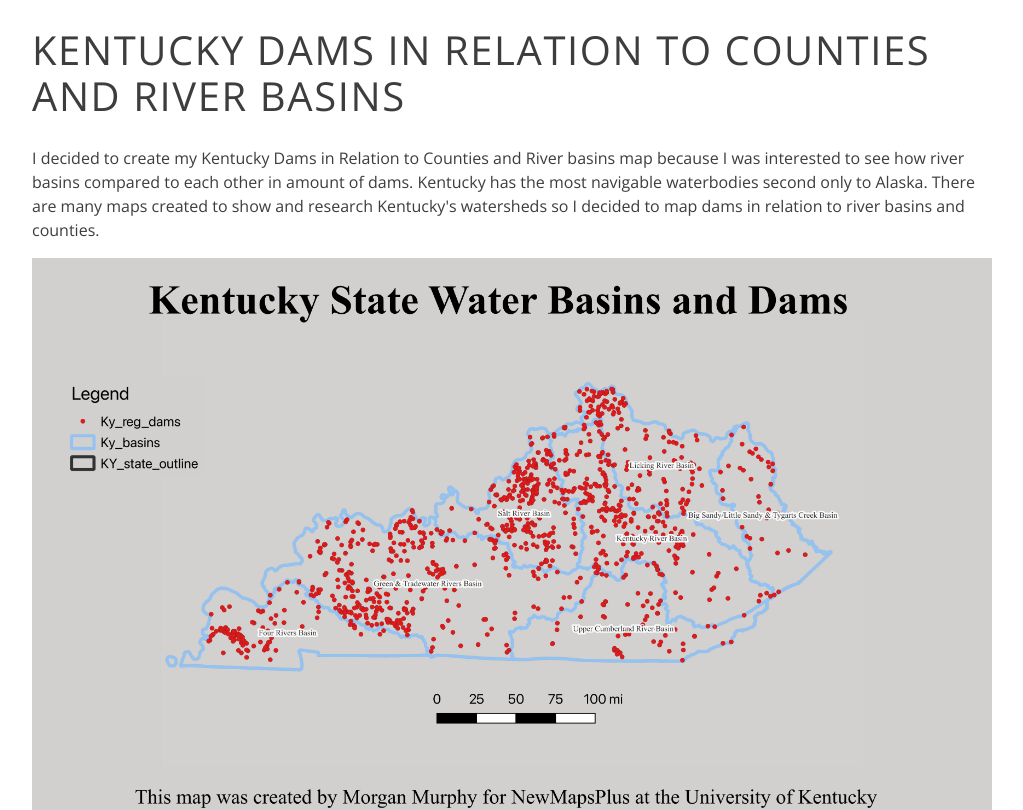
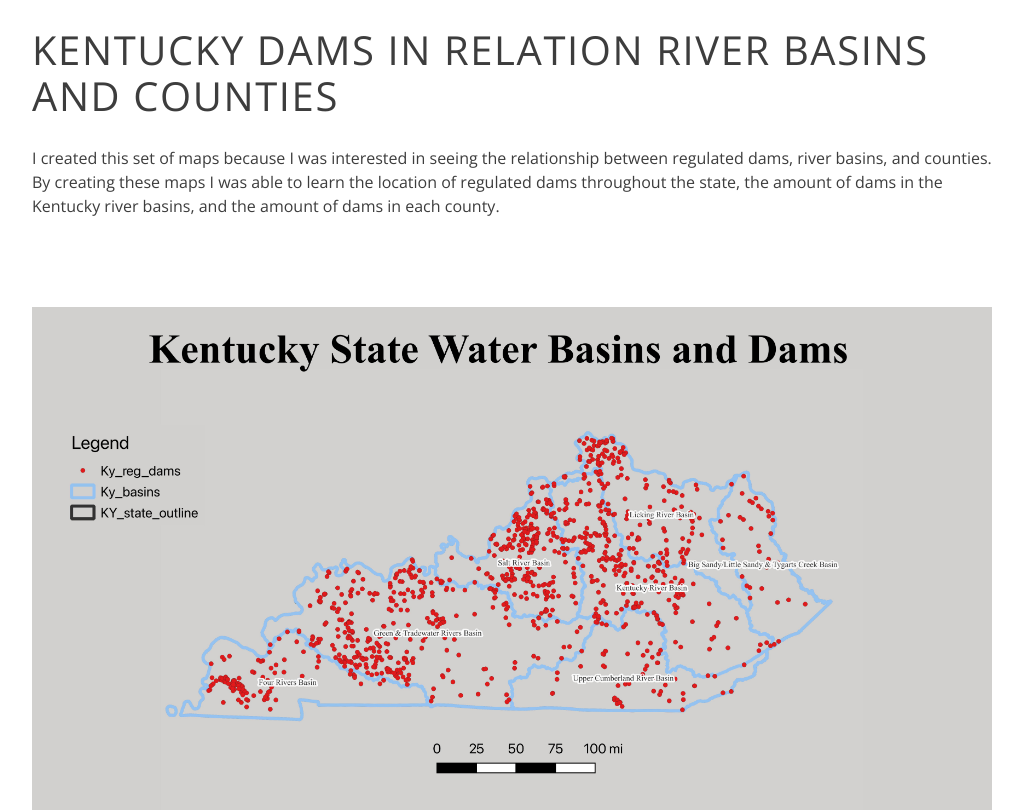
Before and after one commit to mrm2223/kentucky-dams, a plain HTML site: page Index.html in a window 1280 px wide. Shown: the top 810 px of the page, without its empty margins (128-1151 px from the left). Drawn offline with nearby package versions, Linux system fonts and the light colour scheme.

Commit message:
Made final edits and finished index.html
spacing, definitions, etc.

```diff
--- a/Index.html
+++ b/Index.html
@@ -89,12 +89,14 @@
 
 <body>
 	<section>
-		<h1>Kentucky Dams in Relation to Counties and River Basins</h1>
-        <p>I decided to create my Kentucky Dams in Relation to Counties and River basins map because I was interested to
-			see how river basins compared to each other in amount of dams.
-            Kentucky has the most navigable waterbodies second only to Alaska. There are many maps created to show and research
-			Kentucky's watersheds so I decided to map dams in relation to river basins and counties. </p>
-
+		<h1>Kentucky Dams in Relation River Basins and Counties</h1>
+        <p>I created this set of maps because I was interested in seeing the relationship between regulated dams, river basins, and counties.
+			By creating these maps I was able to learn the location of regulated dams throughout the state, the amount of dams in the Kentucky
+		river basins, and the amount of dams in each county. </p>
+<br/>
+<br/>
+<br/>
+<br/>
 
 		<!-- The division element contains an image element -->
 		<div id='map'>
@@ -108,7 +110,10 @@
 
         <p>This map shows regulated dams within Kentucky's river basins. The viewer should be able to see where higher concentrations
 			of dams are found in the different river basins. </p>
-
+<br/>
+<br/>
+<br/>
+<br/>
 			<div id='map'>
 				<!-- The image element uses the the 'src' property to show an image on the page. -->
 				<img src="/KY_county_dams_600dpi.jpg" class="max-width-img" alt="This map displays dams per county">
@@ -118,7 +123,10 @@
 			From this map you can see where dams are in relation to counties and see which river basins have a higher amount of dams
 			than other basins.
        </p>
-
+<br/>
+<br/>
+<br/>
+<br/>
 	   <div id='map'>
 		<!-- The image element uses the the 'src' property to show an image on the page. -->
 		<img src="/KY_basins_dam_600dpi.jpg" class="max-width-img" alt="This map is zoomed in on 2 of Kentucky's river basins">
@@ -132,15 +140,16 @@
 		   basins.
 
        </p>
-
+<br/>
+<br/>
 		<!-- Add you information below -->
 		<h2>Authored by: Morgan Murphy</h2>
 		<p>This map was made using QGIS version 3.22 on 12/17/22 for newmapsplus at the University of Kentucky. CRS 3089. Here are links to the data
 			source:
             <ul>
-                <li><a href="https://nationalmap.gov/small_scale/atlasftp.html" target="blank">The National Map
-                    Small-Scale website</a>. </li>
-                <li><a href="https://www.uky.edu/KGS/gis/hydro.htm">Kentucky Geological Survey</a></li>
+                <li><a href="https://opengisdata.ky.gov/datasets/kygeonet::ky-basin-team-areas/about" target="blank">Open GIS Data- River Basins</a>. </li>
+                <li><a href=https://hub.arcgis.com/datasets/kygeonet::ky-water-resources-regulated-dams/about">KY Regulated Dams</a></li>
+				<li><a href=https://data.lojic.org/datasets/kygeonet::ky-county-lines/about">KY Counties</a></li>
             </ul>  </p>
             <p>Link to <a href="/README.md">Readme</a></p>
 
```
